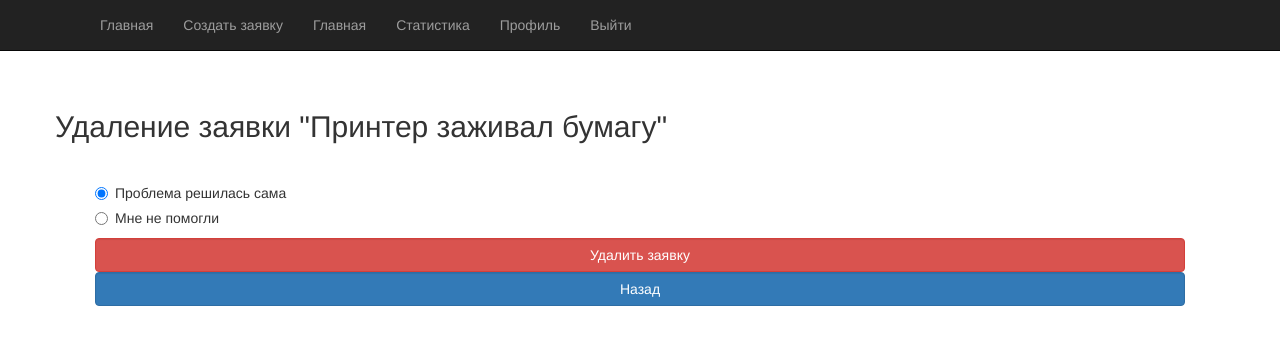
After one commit to SergGld/DjangoHelpdesk, a Django app: page /helpdesk/index/remove/6 in a window 1280 px wide. The commit adds this page. Shown: the top 345 px of the page. Run offline with Django 3.2, Linux system fonts and the light colour scheme; data comes from the database, SQL or seed files in the repository; both versions use the stored data as it was after the commit; parts of the project's set-up code (start-up, migrations or seed data) failed here and were passed over; some libraries are stand-ins or nearby versions.

```diff
--- a/helpdesk/forms.py
+++ b/helpdesk/forms.py
@@ -72,3 +72,8 @@ class AnswerForm(forms.Form):
     #                     due_date=self.cleaned_data['due_date'],
     #                     )
     #     return ticket
+class RemoveTicketForm(forms.Form):
+    CHOICES = [('select1', 'select 1'),
+               ('select2', 'select 2')]
+
+    choice = forms.ChoiceField(choices=CHOICES, widget=forms.RadioSelect())
--- a/helpdesk/models.py
+++ b/helpdesk/models.py
@@ -60,6 +60,7 @@ class Ticket(models.Model):
         return self.title
 
 
+
     #Future fields
 
     #adminId = ""
--- a/helpdesk/static/helpdesk/style.css
+++ b/helpdesk/static/helpdesk/style.css
@@ -238,3 +238,11 @@ body {
 .profile-container{
 	width:40%;
 }
+
+
+
+
+
+#removeChoiceForm{
+	margin:40px;
+}
--- a/helpdesk/templates/helpdesk/base.html
+++ b/helpdesk/templates/helpdesk/base.html
@@ -2,7 +2,7 @@
 <html lang="en">
 <head>
     <meta charset="UTF-8">
-    <title>Title</title>
+    <title>HelpdeskSystem</title>
         {% load staticfiles %}
     {% load widget_tweaks %}
     <link rel="stylesheet" type="text/css" href="{% static 'helpdesk/style.css' %}" />
--- a/helpdesk/templates/helpdesk/login.html
+++ b/helpdesk/templates/helpdesk/login.html
@@ -2,7 +2,7 @@
 <html lang="en">
 <head>
     <meta charset="UTF-8">
-    <title>Title</title>
+    <title>HelpdeskSystem</title>
     {% load staticfiles %}
     {% load widget_tweaks %}
     <link rel="stylesheet" type="text/css" href="{% static 'helpdesk/style.css' %}" />
@@ -43,9 +43,11 @@
             success: function(data){
                 if (data=="approved_user") {
                     window.location.href = "index";
+                    return;
                 }
                  if (data=="approved_staff") {
                     window.location.href = "tickets";
+                    return;
                 }
                 $('#error-login').html(data);
             }
--- /dev/null
+++ b/helpdesk/templates/helpdesk/removed_ticket.html
@@ -0,0 +1,24 @@
+{% extends "helpdesk/base.html" %}
+{% block helpdesk_body %}
+    <h2>Удаление заявки "{{ ticket.title }}"</h2>
+    <form id="removeChoiceForm" method="POST" role="form" style="display: block;">{% csrf_token %}
+        <div class="radio">
+            <label><input type="radio" value="no" name="optradio" checked>Проблема решилась сама</label>
+        </div>
+        <div class="radio">
+            <label><input type="radio" value="yes" name="optradio">Мне не помогли</label>
+        </div>
+        <input type="submit" name="del" id="register-submit" class="form-control btn btn-danger" value="Удалить заявку">
+        <input type="text" name="notdel" onclick="history.back(-1)" id="register-submit" tabindex="4"
+           class="form-control btn btn-primary" value="Назад">
+    </form>
+
+
+
+    <script src="https://code.jquery.com/jquery-3.1.1.min.js"></script>
+    <script src="https://code.highcharts.com/highcharts.js"></script>
+    <script src="https://code.highcharts.com/modules/exporting.js"></script>
+    <script type='text/javascript'>
+        //for js
+    </script>
+{% endblock %}
--- a/helpdesk/templates/helpdesk/user_homepage.html
+++ b/helpdesk/templates/helpdesk/user_homepage.html
@@ -18,9 +18,10 @@
         <div class="user-ticket-link">
             <h3><a href="{{ ticket.id }}">{{ ticket.title }}</a></h3>
         </div>
-{#            <input type="submit" name="accept"   class="form-control btn btn-default" value="Открыть">#}
             <div class="ticket-btn-left">
-            <input type="submit" name="accept"   class="form-control btn btn-success" value="Отозвать">
+                <a href="remove/{{ ticket.id }}">
+            <input type="text"    class="form-control btn btn-success" value="Отозвать">
+                </a>
             </div>
         </li>
 {#        <div class="excerpt">#}
--- a/helpdesk/templates/helpdesk/user_profile.html
+++ b/helpdesk/templates/helpdesk/user_profile.html
@@ -4,6 +4,7 @@
     <ul class="list-group">
         <li class="list-group-item"><p>Имя: <strong>{{ user }}</strong></p></li>
         <li class="list-group-item"><p>Должность: <strong>{{ role }}</strong></p></li>
+        <li class="list-group-item"><p>ФИО: <strong>{{ user. }}</strong></p></li>
     </ul>
     </div>
 {% endblock %}
--- a/helpdesk/urls.py
+++ b/helpdesk/urls.py
@@ -15,6 +15,7 @@ urlpatterns +=[
     url(r'^index/(?P<ticket_id>[0-9]+)/$',user.ticket_user, name='view'),
     url(r'^profile/$', user.user_profile, name='profile'),
     url(r'^create/$', user.post_new, name='create'),
+    url(r'^index/remove/(?P<ticket_id>[0-9]+)$', user.removed_ticket, name='remove'),
 ]
 
 #staff views urls
--- a/helpdesk/user.py
+++ b/helpdesk/user.py
@@ -4,7 +4,7 @@ from django.http import HttpResponseRedirect
 from django.http import HttpResponse
 from django.core.urlresolvers import reverse
 from django.views import generic
-from helpdesk.forms import CreateTicketForm, LoginForm, AnswerForm
+from helpdesk.forms import CreateTicketForm, LoginForm, AnswerForm,RemoveTicketForm
 # from .models import Choice, Question
 from helpdesk.models import CustomUser, Ticket,Categories
 from django.contrib.auth import authenticate, login
@@ -83,3 +83,21 @@ def user_profile(request):
         'role': role,
         # 'form': form,
     })
+def removed_ticket(request,ticket_id):
+    """
+                    View for removing ticket.
+    """
+    ticket = get_object_or_404(Ticket, pk=ticket_id)
+    user=request.user
+    if request.method == "POST":
+        ticket.delete()
+        if 'yes' in request.POST:
+            # запись в базу о том что не помогли
+            return HttpResponseRedirect(reverse('helpdesk:index'))
+        elif 'no' in request.POST:
+            # запись в базу о том что не помогли
+            return HttpResponseRedirect(reverse('helpdesk:index'))
+    return render(request, 'helpdesk/removed_ticket.html', {
+
+            'ticket': ticket,
+        })
```
Also changed, not shown: db.sqlite3.
